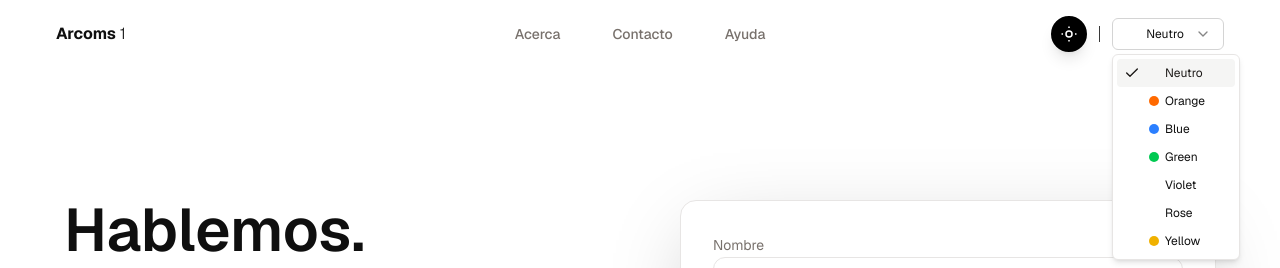
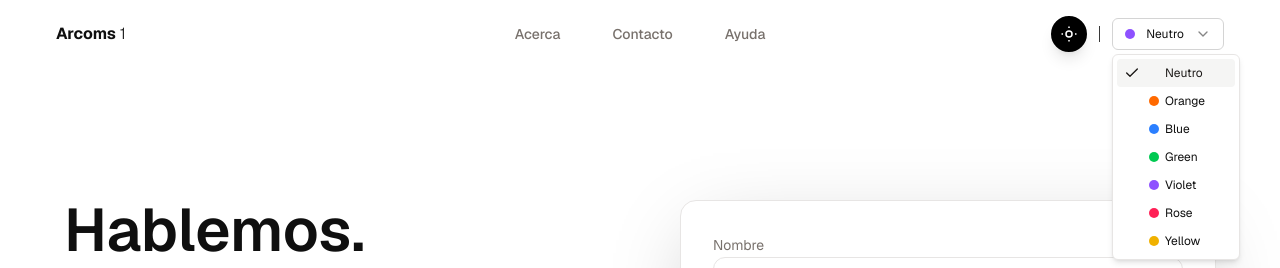
Before and after one commit to EmirPolito/Arcoms-1, a Next.js app: page /contacto in a window 1280 px wide. Both pictures are taken after a click on the button "Neutro". Shown: the top 268 px of the page. Built offline with nearby package versions, Linux system fonts and the light colour scheme.

Commit message:
Update 21-colores-comp.tsx

```diff
--- a/app/components/21-colores-comp.tsx
+++ b/app/components/21-colores-comp.tsx
@@ -31,6 +31,16 @@ const ColorblindIcon = () => (
         <path d="M2 12s3-7 10-7 10 7 10 7-3 7-10 7-10-7-10-7Z" />
     </svg>
 );
+
+/* MAPA DE COLORES PARA TAILWIND */
+const colorClasses: Record<ColorTheme, string> = {
+    orange: "bg-orange-500",
+    blue: "bg-blue-500",
+    green: "bg-green-500",
+    violet: "bg-violet-500",
+    rose: "bg-rose-500",
+    yellow: "bg-yellow-500",
+};
 
 export function ThemeSwitcher() {
     let initialTheme: Theme = "light";
@@ -100,7 +110,6 @@ export function ThemeSwitcher() {
         theme === "dark" ? <MoonIcon /> :
         <ColorblindIcon />;
 
-    // 👇 texto limpio SIN puntito duplicado
     const colorLabel =
         color === "neutro"
             ? "Neutro"
@@ -122,12 +131,11 @@ export function ThemeSwitcher() {
 
                     {/* ÚNICO puntito visible */}
                     {color === "neutro" ? (
-                        <span className={`w-2.5 h-2.5 rounded-full bg-${animatedDotColor}-500 transition-colors`} />
+                        <span className={`w-2.5 h-2.5 rounded-full ${colorClasses[animatedDotColor]} transition-colors`} />
                     ) : (
-                        <span className={`w-2.5 h-2.5 rounded-full bg-${color}-500`} />
+                        <span className={`w-2.5 h-2.5 rounded-full ${colorClasses[color]}`} />
                     )}
 
-                    {/* SOLO TEXTO → evita doble puntito */}
                     <SelectValue>{colorLabel}</SelectValue>
                 </SelectTrigger>
 
@@ -142,7 +150,7 @@ export function ThemeSwitcher() {
                     {animatedColors.map((c) => (
                         <SelectItem key={c} value={c} className="text-xs">
                             <span className="flex items-center gap-1.5">
-                                <span className={`w-2.5 h-2.5 rounded-full bg-${c}-500`} />
+                                <span className={`w-2.5 h-2.5 rounded-full ${colorClasses[c]}`} />
                                 {c.charAt(0).toUpperCase() + c.slice(1)}
                             </span>
                         </SelectItem>
```
